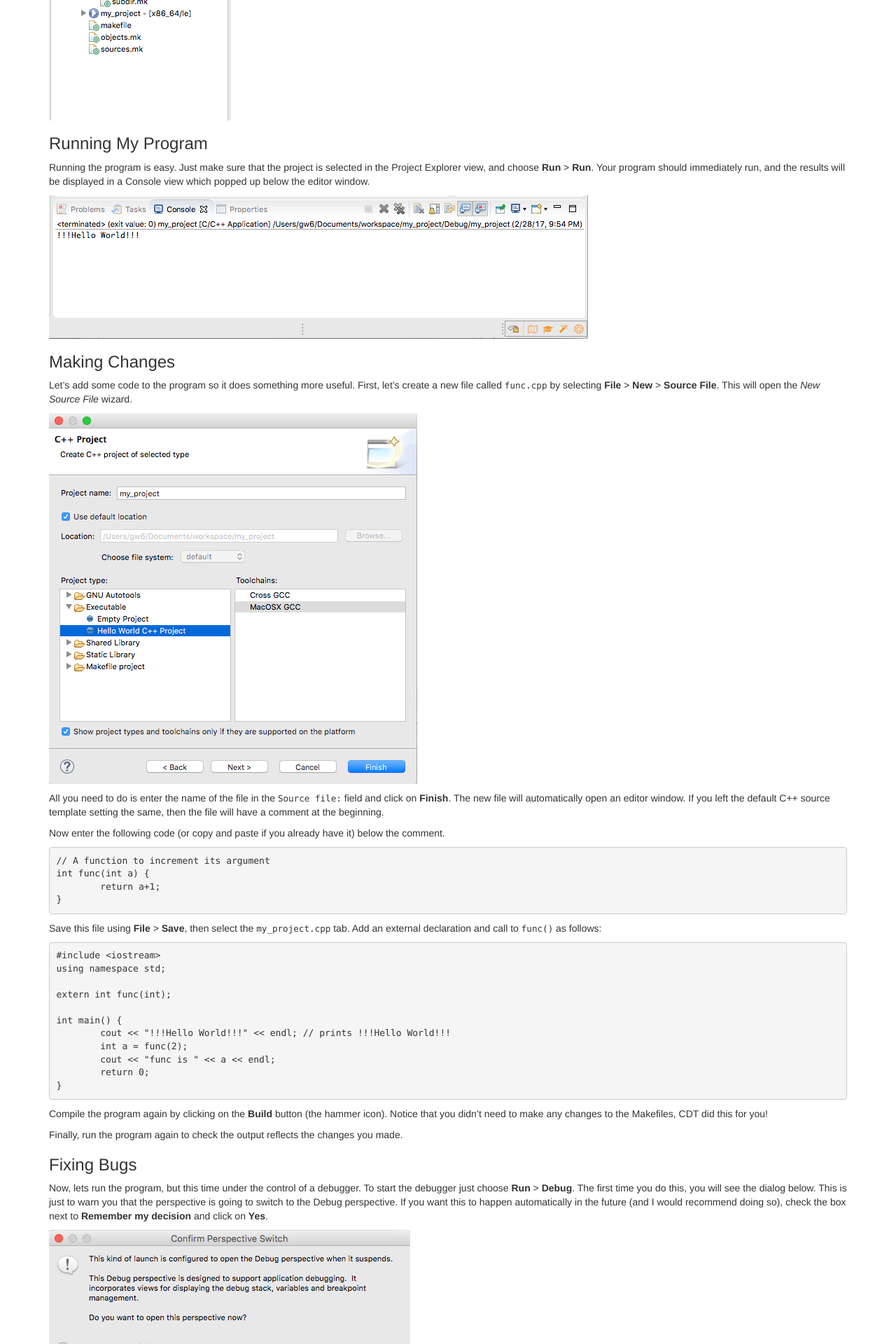
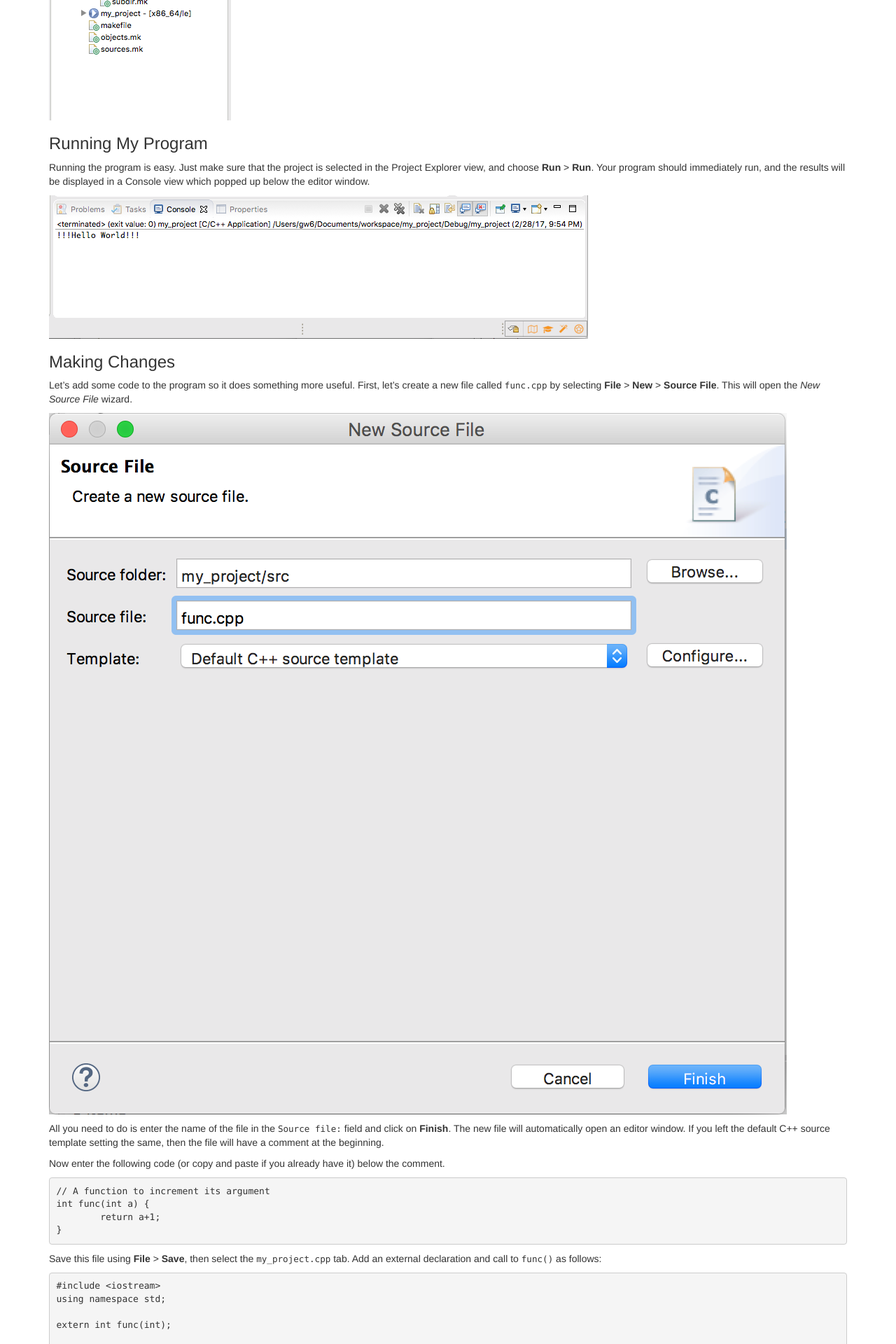
Before and after one commit to ornl-ssd/cpp-dev-env, a Jekyll site: the page built from _episodes/01-cdt.md, in a window 1280 px wide. Shown: the part 4480-6400 px from the top of the page at 70% size. Built offline with Jekyll 4.4.1, drawn with Linux system fonts in a browser that asks for light colours.

Commit message:
Fix URL
Signed-off-by: Greg Watson <g.watson@computer.org>

```diff
--- a/_episodes/01-cdt.md
+++ b/_episodes/01-cdt.md
@@ -121,7 +121,7 @@ in a Console view which popped up below the editor window.
 Let's add some code to the program so it does something more useful. First, let's create a new file called `func.cpp` by selecting
 **File** > **New** > **Source File**. This will open the *New Source File* wizard.
 
-<img src="{{ site.github.url }}/fig/01-cdt-new.png">
+<img src="{{ site.github.url }}/fig/01-cdt-new2.png">
 
 All you need to do is enter the name of the file in the `Source file:` field and click on **Finish**. The new file will automatically
 open an editor window. If you left the default C++ source template setting the same, then the file will have a comment at the beginning.
```
